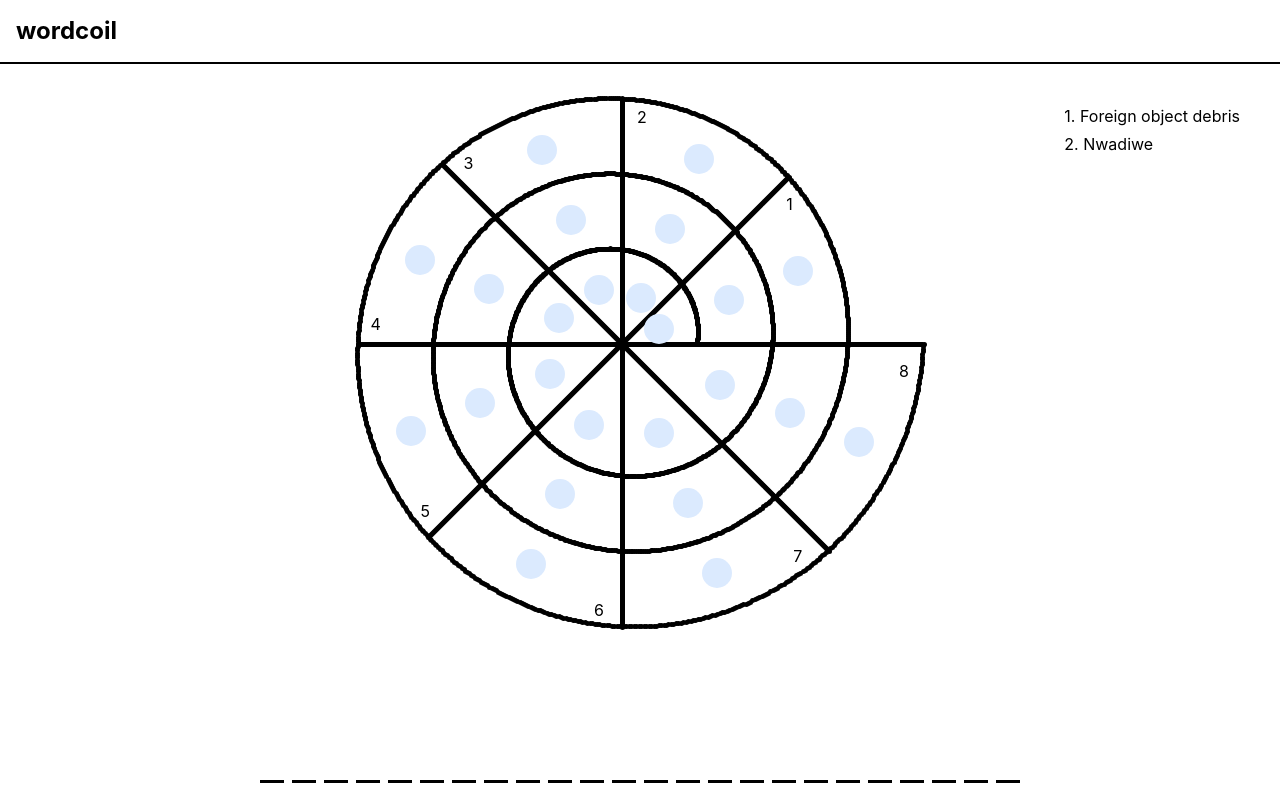
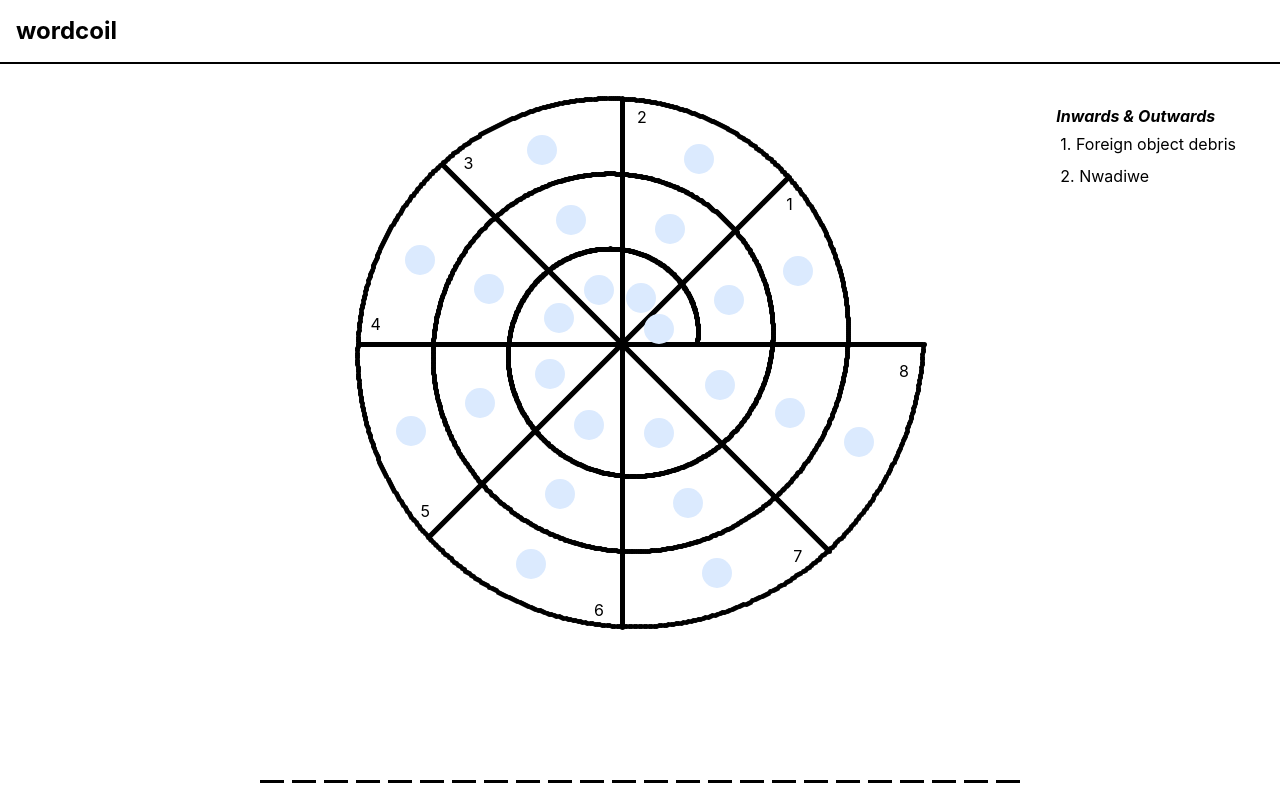
Before and after one commit to zachm01/wordcoil, a React (Vite) app: page / in a window 1280 px wide. Built offline with nearby package versions, Linux system fonts and the light colour scheme.

Commit message:
Add capability for puzzle themed clue

```diff
--- a/src/components/clue_display.tsx
+++ b/src/components/clue_display.tsx
@@ -3,17 +3,22 @@ import type { PuzzleContext } from "../types"
 
 export function ClueDisplay(props: {puzzleContext: PuzzleContext}) {
   return (
-    <div className="flex flex-col gap-y-1 justify-center m-10">
+    <div className="flex flex-col justify-center">
+      <div className="flex flex-col justify-center m-10">
+        <div className="font-bold italic">
+          Inwards & Outwards
+        </div>
         {
           puzzle.clues.map(clue => {
+            if (clue.number === 0) { return }
+
+            const highlighted = props.puzzleContext.selectedLetter == clue.char ||
+            props.puzzleContext.selectedLetter == clue.char - 8 ||
+            props.puzzleContext.selectedLetter == clue.char - 16
+
             return (
               <div
-              className={
-                props.puzzleContext.selectedLetter == clue.char ||
-                props.puzzleContext.selectedLetter == clue.char - 8 ||
-                props.puzzleContext.selectedLetter == clue.char - 16
-                 ? "bg-yellow-300" : ""
-              }
+                className={`p-1 ${highlighted ? "bg-yellow-300" : ""}`}
                 onClick={() => {
                   if (props.puzzleContext.selectedLetter != clue.char) {
                     props.puzzleContext.setSelectedLetter(clue.char)
@@ -28,5 +33,22 @@ export function ClueDisplay(props: {puzzleContext: PuzzleContext}) {
           })
         }
       </div>
+      <div className="flex flex-col justify-center mx-10">
+        {
+          puzzle.clues.map(clue => {
+            if (clue.number !== 0) { return }
+
+            return (
+              <div>
+                <div className="font-bold italic">
+                  Puzzle Clue
+                </div>
+                {clue.text}
+              </div>
+            )
+          })
+        }
+      </div>
+    </div>
   )
 }
```
Lines whose indentation alone changed are shown as unchanged.
